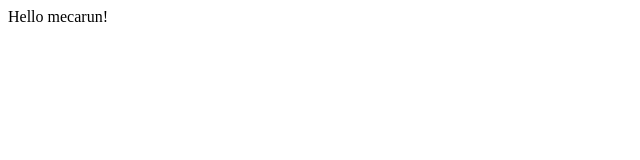
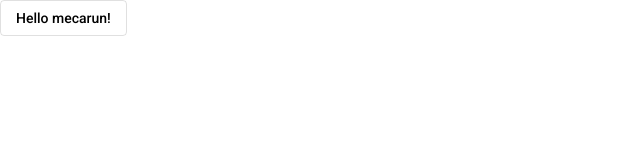
Before and after one commit to mecarun-tw/mecarun, an Angular app: page / in a window 1280 px wide. Shown: the top 160 px of the page, without its empty margins (0-640 px from the left). Built offline with nearby package versions, Linux system fonts and the light colour scheme.

Commit message:
install angular material

```diff
--- a/package.json
+++ b/package.json
@@ -11,10 +11,12 @@
   "private": true,
   "dependencies": {
     "@angular/animations": "~12.2.0",
+    "@angular/cdk": "^12.2.1",
     "@angular/common": "~12.2.0",
     "@angular/compiler": "~12.2.0",
     "@angular/core": "~12.2.0",
     "@angular/forms": "~12.2.0",
+    "@angular/material": "^12.2.1",
     "@angular/platform-browser": "~12.2.0",
     "@angular/platform-browser-dynamic": "~12.2.0",
     "@angular/router": "~12.2.0",
--- a/src/app/app.component.html
+++ b/src/app/app.component.html
@@ -1 +1,3 @@
-Hello {{title}}!
+<button mat-stroked-button>
+  Hello {{title}}!
+</button>
--- a/src/index.html
+++ b/src/index.html
@@ -6,6 +6,9 @@
   <base href="/">
   <meta name="viewport" content="width=device-width, initial-scale=1">
   <link rel="icon" type="image/x-icon" href="favicon.ico">
+  <link rel="preconnect" href="https://fonts.gstatic.com">
+  <link href="https://fonts.googleapis.com/css2?family=Roboto:wght@300;400;500&display=swap" rel="stylesheet">
+  <link href="https://fonts.googleapis.com/icon?family=Material+Icons" rel="stylesheet">
 </head>
 <body>
   <app-root></app-root>
--- a/src/styles.scss
+++ b/src/styles.scss
@@ -1 +1,39 @@
+
+// Custom Theming for Angular Material
+// For more information: https://material.angular.io/guide/theming
+@use '~@angular/material' as mat;
+// Plus imports for other components in your app.
+
+// Include the common styles for Angular Material. We include this here so that you only
+// have to load a single css file for Angular Material in your app.
+// Be sure that you only ever include this mixin once!
+@include mat.core();
+
+// Define the palettes for your theme using the Material Design palettes available in palette.scss
+// (imported above). For each palette, you can optionally specify a default, lighter, and darker
+// hue. Available color palettes: https://material.io/design/color/
+$mecarun-primary: mat.define-palette(mat.$indigo-palette);
+$mecarun-accent: mat.define-palette(mat.$pink-palette, A200, A100, A400);
+
+// The warn palette is optional (defaults to red).
+$mecarun-warn: mat.define-palette(mat.$red-palette);
+
+// Create the theme object. A theme consists of configurations for individual
+// theming systems such as "color" or "typography".
+$mecarun-theme: mat.define-light-theme((
+  color: (
+    primary: $mecarun-primary,
+    accent: $mecarun-accent,
+    warn: $mecarun-warn,
+  )
+));
+
+// Include theme styles for core and each component used in your app.
+// Alternatively, you can import and @include the theme mixins for each component
+// that you are using.
+@include mat.all-component-themes($mecarun-theme);
+
 /* You can add global styles to this file, and also import other style files */
+
+html, body { height: 100%; }
+body { margin: 0; font-family: Roboto, "Helvetica Neue", sans-serif; }
```
Also changed, not shown: src/app/_modules/angular-material/angular-material.module.ts (added, +15 -0 lines), src/app/app.module.ts (+6 -1 lines), 1 other file (tests, documents, lock files or other folders).
